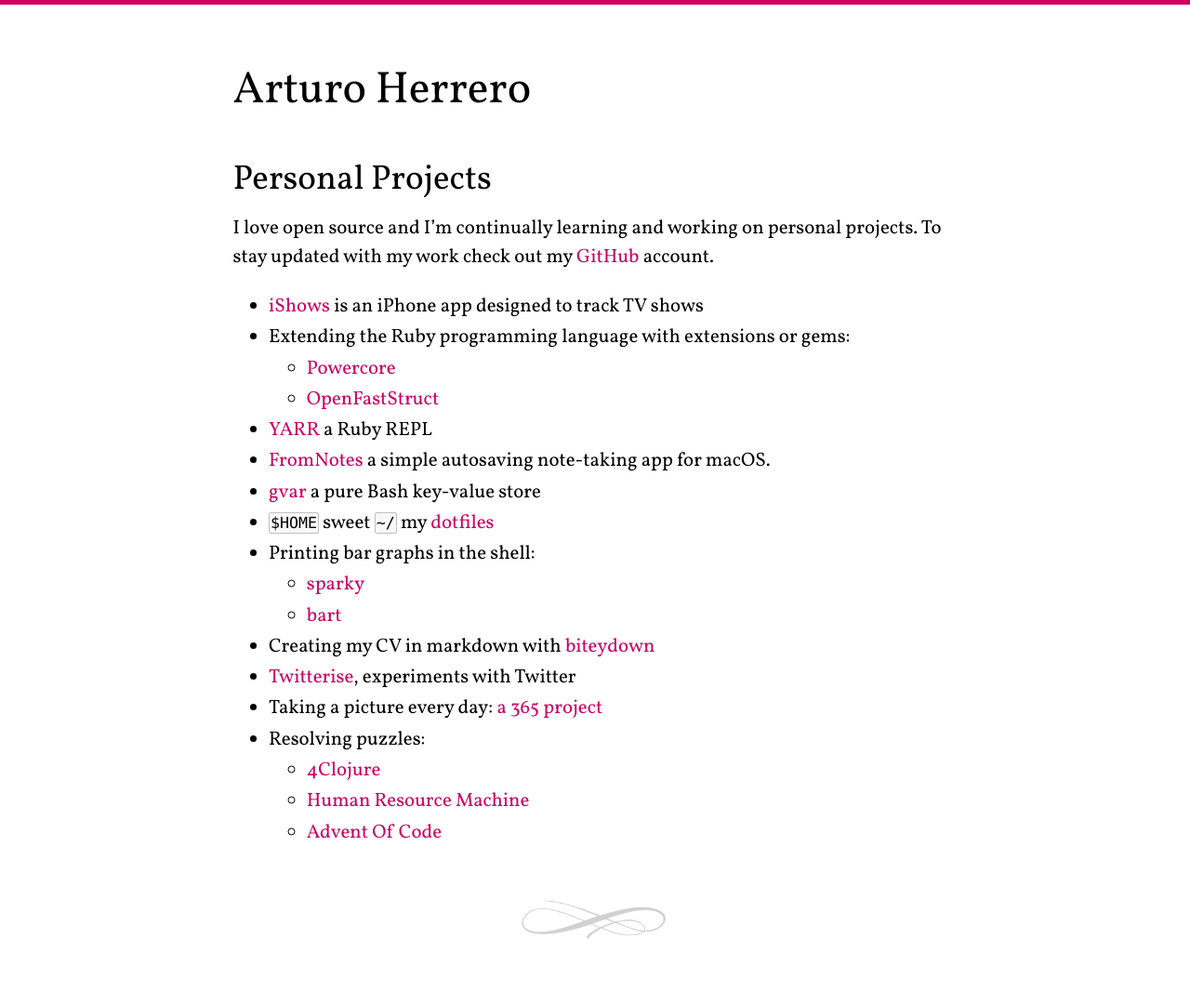
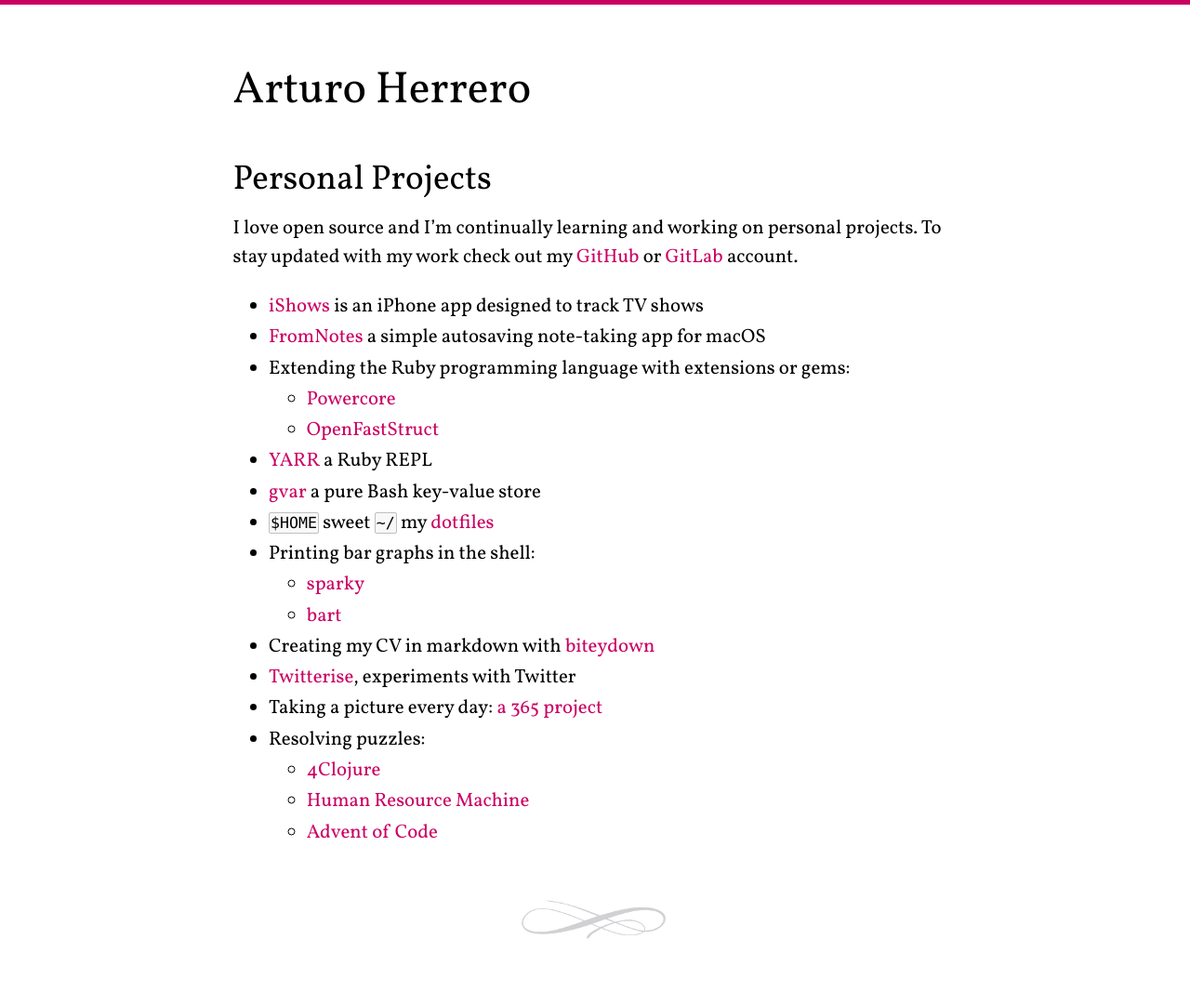
Before and after one commit to arturoherrero/arturoherrero.com, a Jekyll site: the page built from pages/projects.md, in a window 1280 px wide. Shown: the whole page at 93% size. Built offline with Jekyll 4.4.1, drawn with Linux system fonts in a browser that asks for light colours.

Commit message:
Update projects page

```diff
--- a/pages/projects.md
+++ b/pages/projects.md
@@ -8,14 +8,15 @@
 ## {{ page.title }}
 
 I love open source and I'm continually learning and working on personal projects.
-To stay updated with my work check out my [GitHub][1]{:target="_blank" onclick="ga('send', 'event', 'Extra', 'GitHub Click', 'GitHub');"} account.
+To stay updated with my work check out my [GitHub][1]{:target="_blank" onclick="ga('send', 'event', 'Extra', 'GitHub Click', 'GitHub');"}
+or [GitLab][17]{:target="_blank" onclick="ga('send', 'event', 'Extra', 'GitLab Click', 'GitLab');"} account.
 
 - [iShows][2] is an iPhone app designed to track TV shows
+- [FromNotes][16]{:target="_blank"} a simple autosaving note-taking app for macOS
 - Extending the Ruby programming language with extensions or gems:
     - [Powercore][3]
     - [OpenFastStruct][4]
 - [YARR][5] a Ruby REPL
-- [FromNotes][16]{:target="_blank"} a simple autosaving note-taking app for macOS.
 - [gvar][10]{:target="_blank"} a pure Bash key-value store
 - `$HOME` sweet `~/` my [dotfiles][11]{:target="_blank"}
 - Printing bar graphs in the shell:
@@ -27,7 +28,7 @@
 - Resolving puzzles:
     - [4Clojure][13]{:target="_blank"}
     - [Human Resource Machine][14]{:target="_blank"}
-    - [Advent Of Code][15]{:target="_blank"}
+    - [Advent of Code][15]{:target="_blank"}
 
 
 
```
Also changed, not shown: other parts of pages/projects.md (+1 -0 lines).
